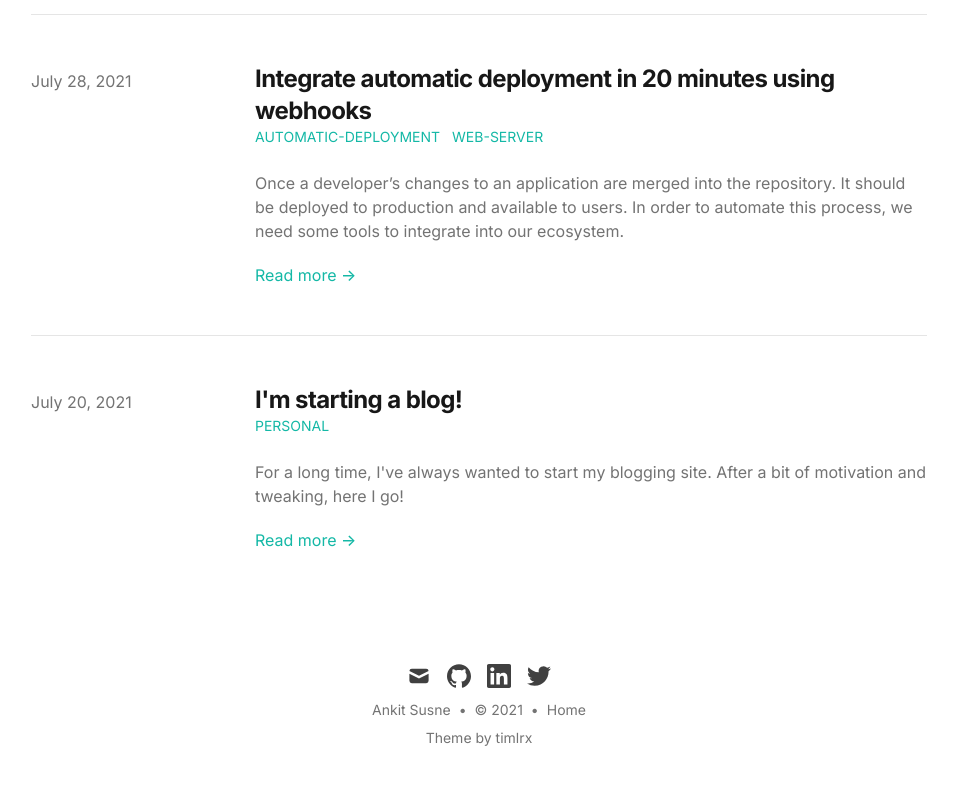
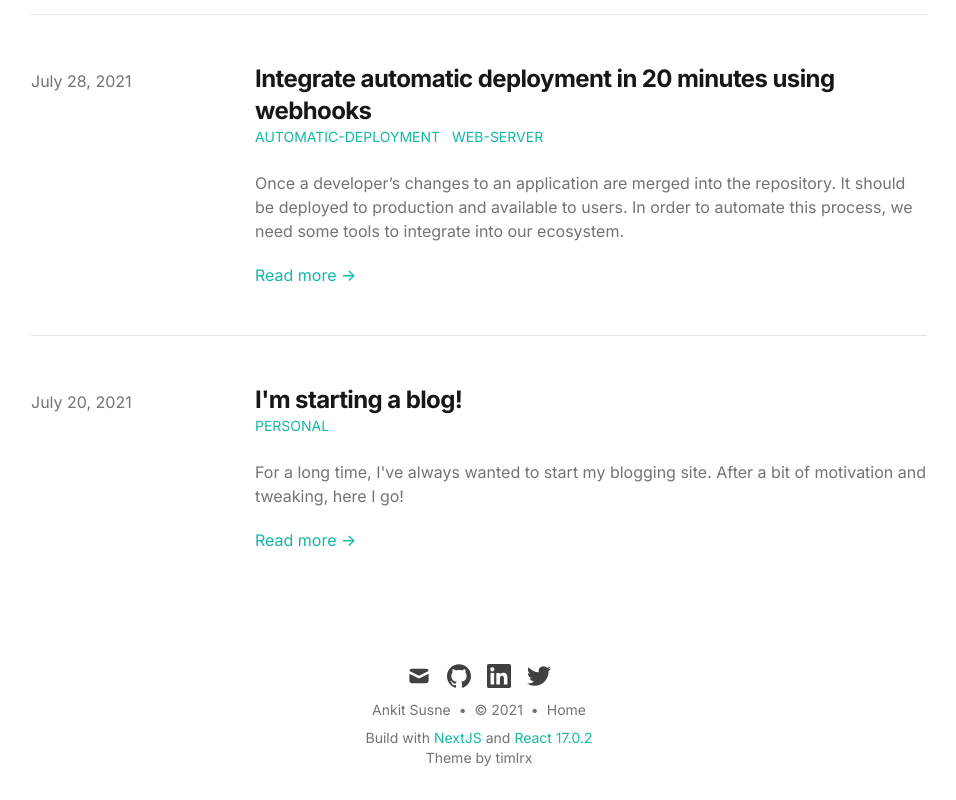
Before and after one commit to Anksus/anksus.me, a Next.js app: page / in a window 1280 px wide. Shown: the part 687-1487 px from the top of the page, without its empty margins (161-1117 px from the left). Built offline with nearby package versions, Linux system fonts and the light colour scheme; what @tailwindcss/typography would draw is missing.

Commit message:
Update Footer.js

```diff
--- a/components/Footer.js
+++ b/components/Footer.js
@@ -21,6 +21,18 @@ export default function Footer() {
           <div>{` • `}</div>
           <Link href="/">Home</Link>
         </div>
+        <h1 className="text-sm text-gray-500 dark:text-gray-400">
+          Build with
+          <span className="text-sm text-primary-500 hover:text-primary-600 dark:hover:text-primary-400">
+            {' '}
+            NextJS{' '}
+          </span>
+          and
+          <span className="text-sm text-primary-500 hover:text-primary-600 dark:hover:text-primary-400">
+            {' '}
+            React 17.0.2
+          </span>
+        </h1>
         <div className="mb-8 text-sm text-gray-500 dark:text-gray-400">
           <Link href="https://github.com/timlrx/tailwind-nextjs-starter-blog">Theme by timlrx</Link>
         </div>
```
